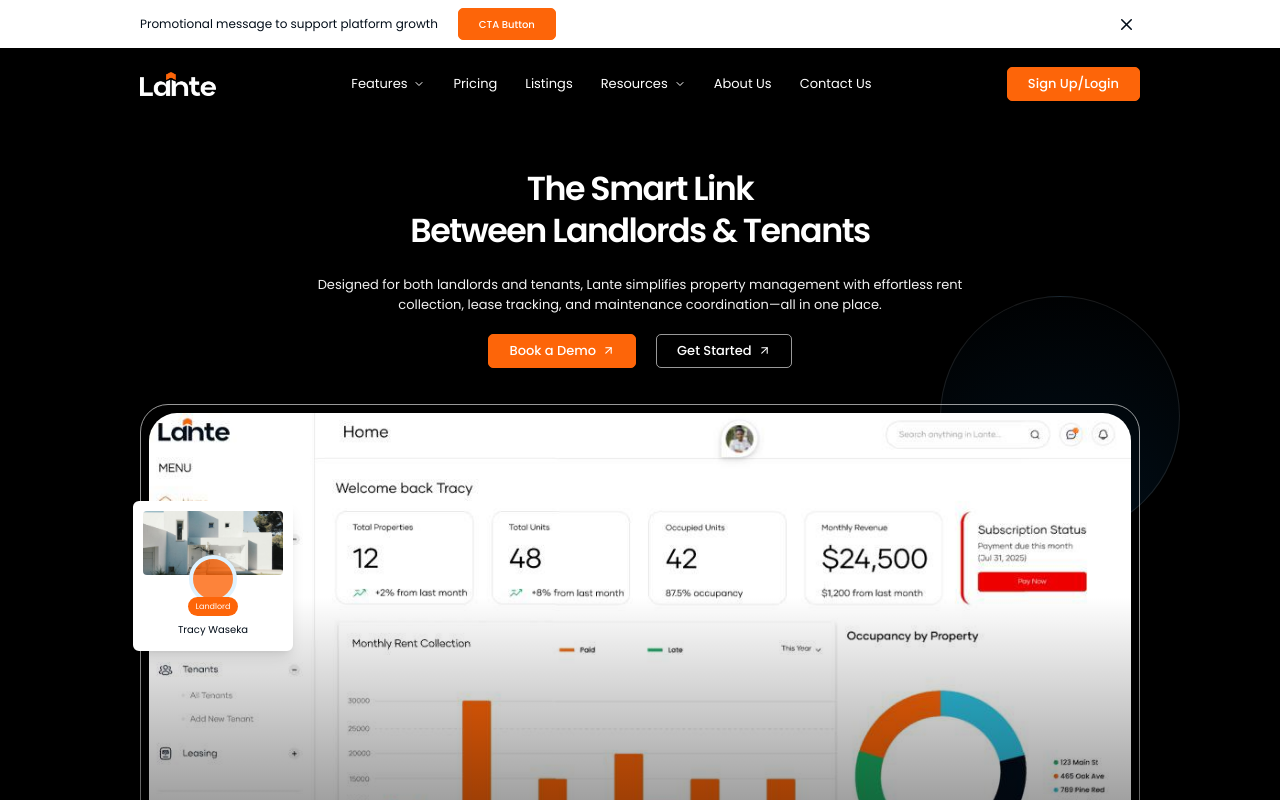
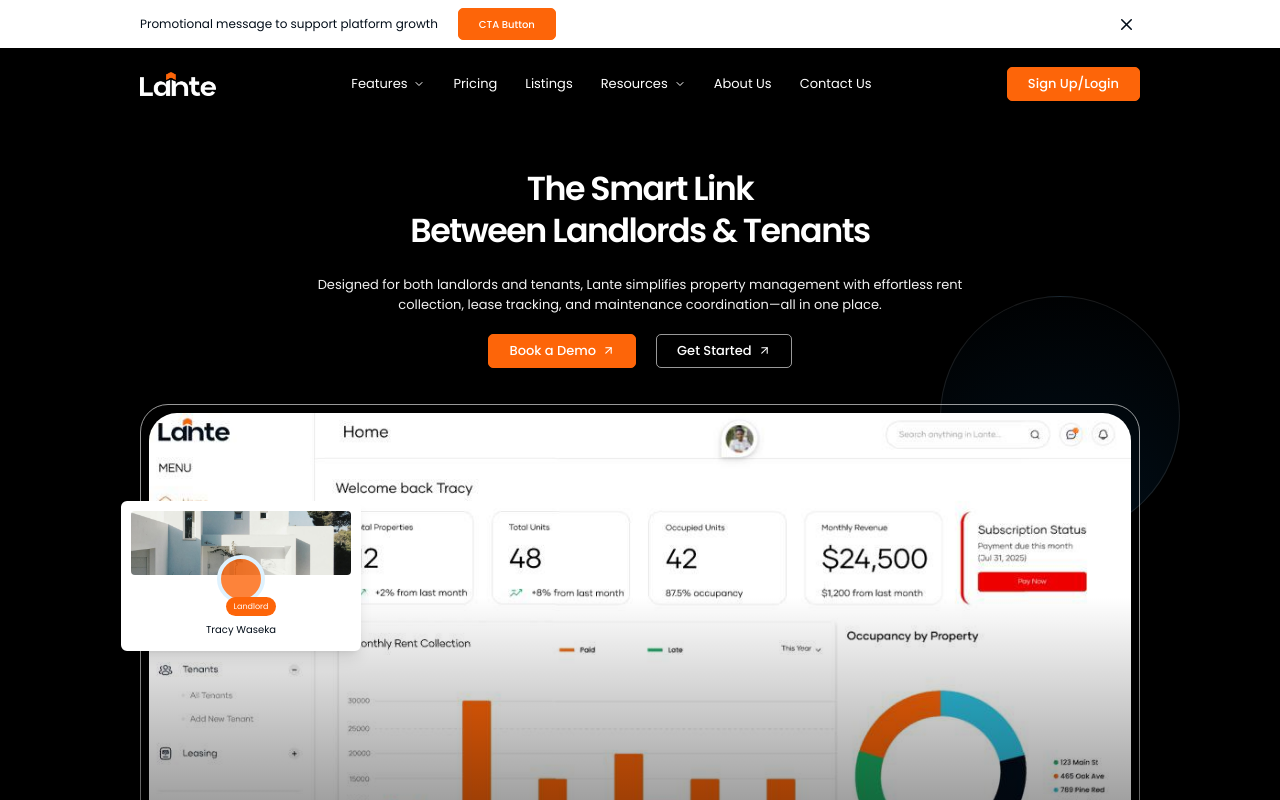
Before and after one commit to PolaWaffo/lante-homepage, a React (Vite) app: page / in a window 1280 px wide. Shown: the top 800 px of the page. Built offline with nearby package versions, Linux system fonts and the light colour scheme.

Commit message:
Adjust layout and styling in DashboardPreview component

```diff
--- a/src/components/DashboardPreview.tsx
+++ b/src/components/DashboardPreview.tsx
@@ -14,7 +14,7 @@ export function DashboardPreview() {
         alt="Lante dashboard preview"
       />
 
-      <div className="absolute -left-2 top-24 z-20 w-40 rounded-md border-2 border-white bg-white p-2 text-center text-navy shadow-lg">
+      <div className="absolute -left-5 top-24 z-20 w-60 rounded-md border-2 border-white bg-white p-2 text-center text-navy shadow-lg">
         <img
           src="/assets/property.jpg"
           alt=""
@@ -23,7 +23,7 @@ export function DashboardPreview() {
 
         <div className="relative z-10 mx-auto -mt-5 h-12 w-12 rounded-full border-4 border-sky-100 bg-orange/80" />
 
-        <span className="relative z-20 -top-2 right-0 rounded-full bg-orange px-2 py-1 text-[8px] text-white">
+        <span className="relative z-20 -top-2 right-0 ml-5 rounded-full bg-orange px-2 py-1 text-[8px] text-white">
           Landlord
         </span>
 
```
